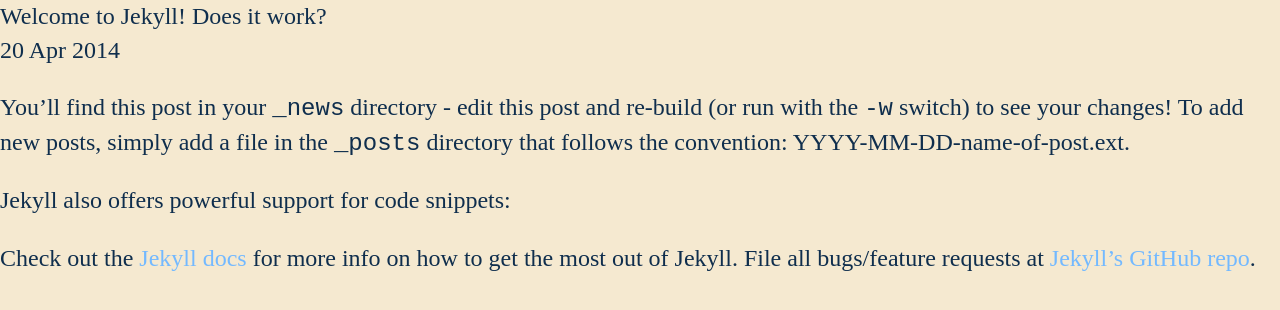
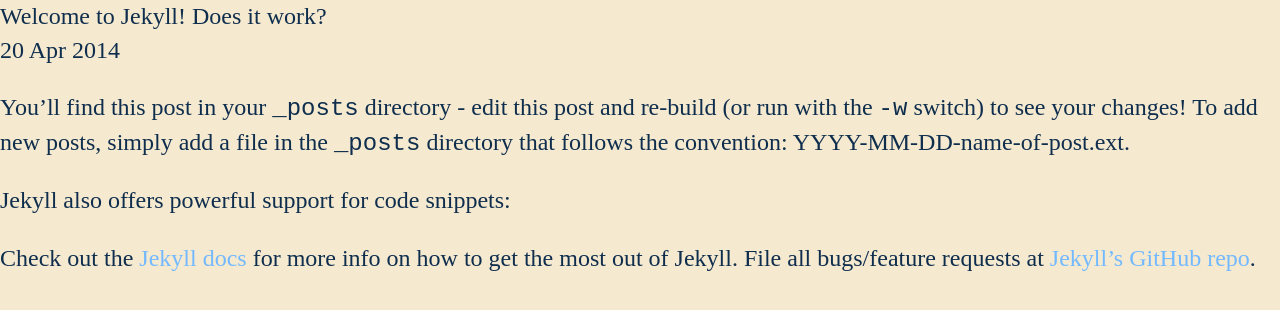
Before and after one commit to spacefarm-digital/mahabharata-website, a Jekyll site: the page built from _news/welcome-to-jekyll.markdown, in a window 1280 px wide. Shown: the top 310 px of the page. Built offline with Jekyll 4.4.1, drawn with Linux system fonts in a browser that asks for light colours; some web fonts are replaced.

Commit message:
Updated Welcome To Jekyll and 2 other files

```diff
--- a/_config.yml
+++ b/_config.yml
@@ -7,6 +7,9 @@ collections:
     output: false
   excerpts:
     title: Excerpts
+    output: true
+  news:
+    title: Posts
     output: true
   posts:
     title: Posts
--- a/_posts/2014-04-20-welcome-to-jekyll.markdown
+++ b/_news/welcome-to-jekyll.markdown
@@ -7,7 +7,7 @@ categories:
 layout: post
 ---
 
-You'll find this post in your `_news` directory - edit this post and re-build (or run with the `-w` switch) to see your changes!
+You'll find this post in your `_posts` directory - edit this post and re-build (or run with the `-w` switch) to see your changes!
 To add new posts, simply add a file in the `_posts` directory that follows the convention: YYYY-MM-DD-name-of-post.ext.
 
 Jekyll also offers powerful support for code snippets:
```
